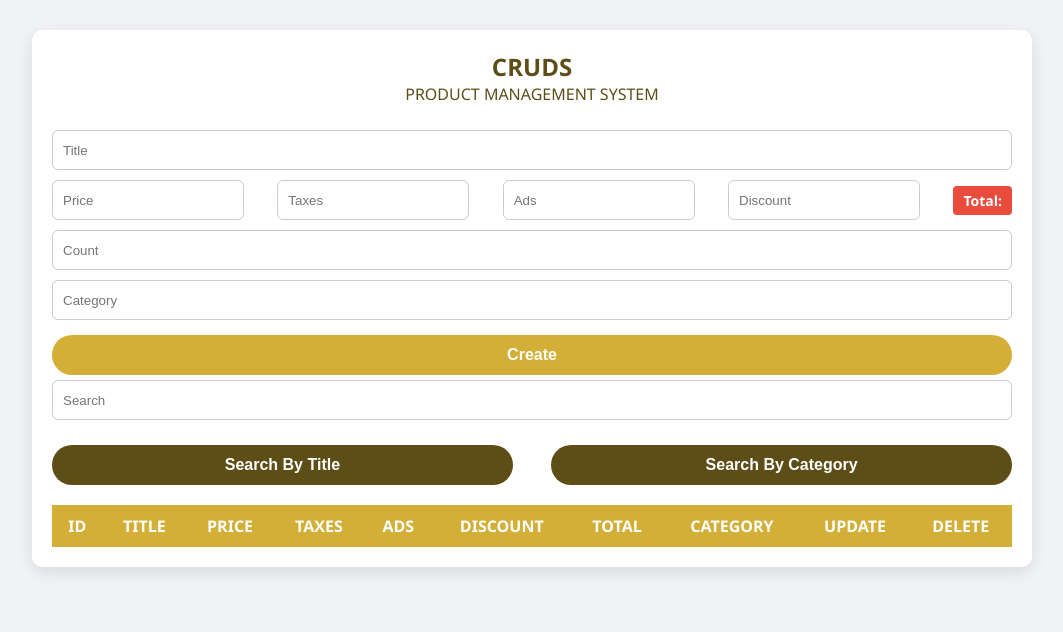
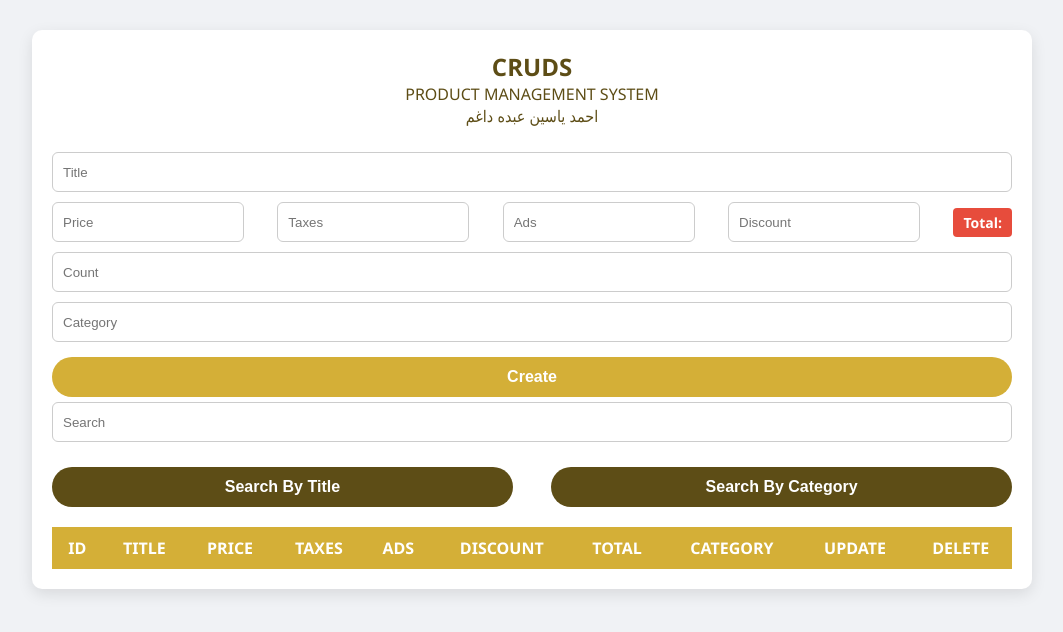
Before and after one commit to oriontechye-byte/yemeni-taste, a plain HTML site: page CRUDS/crud.html in a window 1280 px wide. Shown: the whole page, without its empty margins (108-1171 px from the left). Drawn offline with Linux system fonts and the light colour scheme.

Commit message:
Update crud.html
اضافه اسمي للمشروع

```diff
--- a/CRUDS/crud.html
+++ b/CRUDS/crud.html
@@ -4,7 +4,7 @@
 <head>
     <meta charset="UTF-8">
     <meta name="viewport" content="width=device-width, initial-scale=1.0">
-    <title>CRUDS System</title>
+    <title>CRUDS System - احمد ياسين عبده داغم </title>
     <link rel="stylesheet" href="style.css">
 </head>
 
@@ -13,6 +13,7 @@
         <div class="head">
             <h2>CRUDS</h2>
             <p>Product Management System</p>
+            <p>احمد ياسين عبده داغم </p>
         </div>
 
         <div class="inputs">
```
